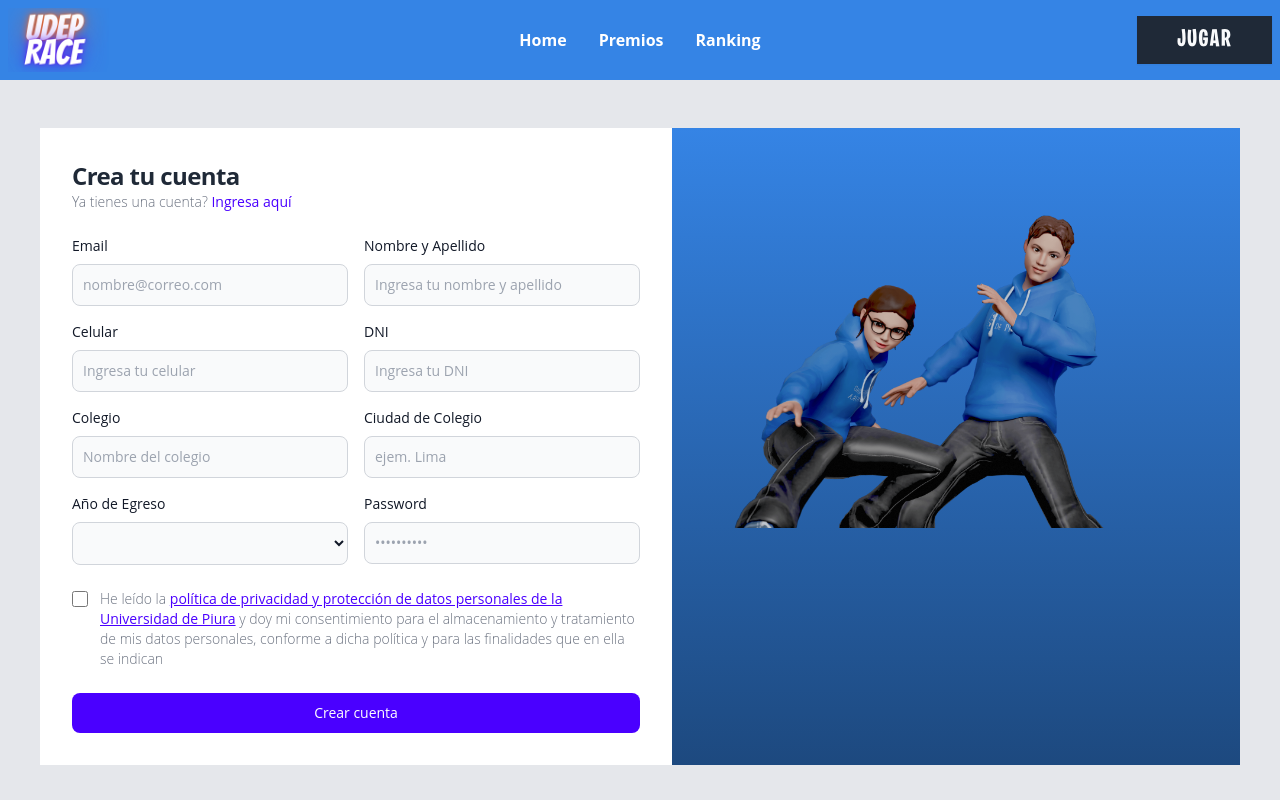
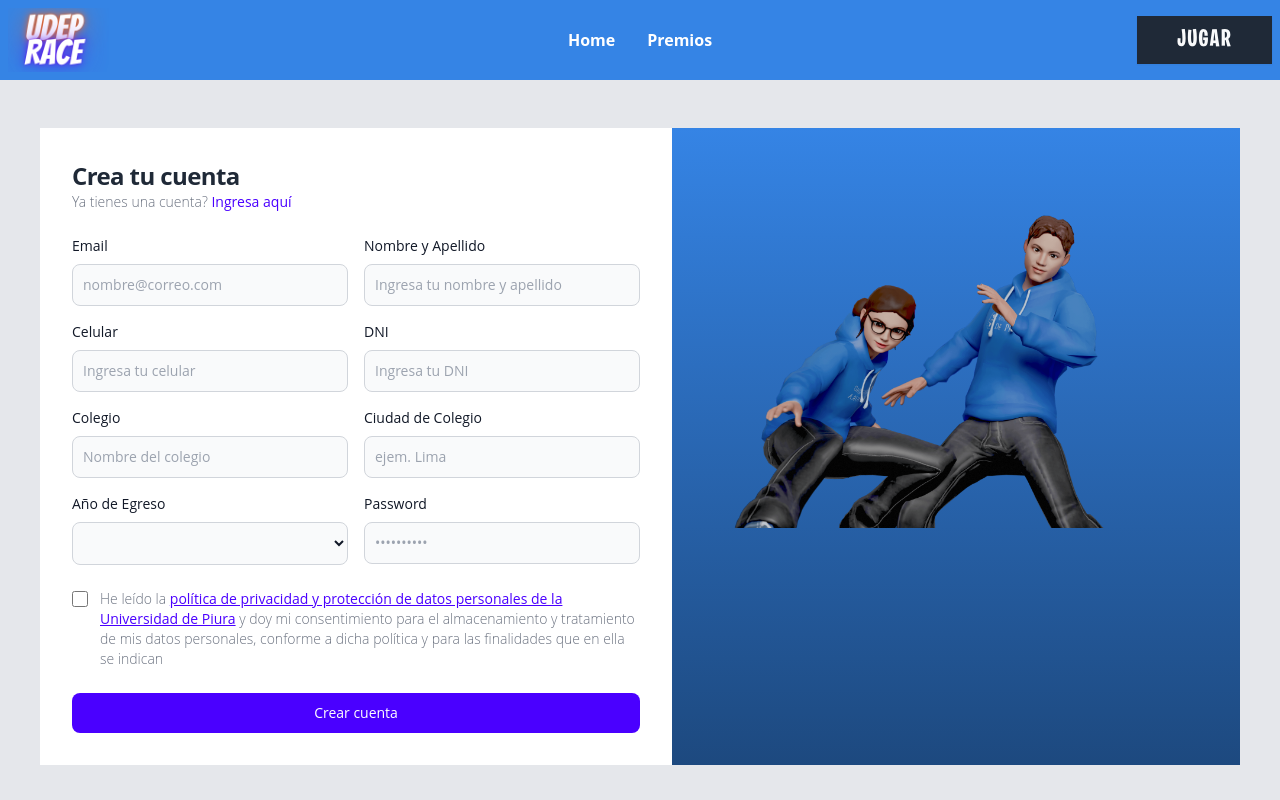
Before and after one commit to hansevangelista/udep-site, a Vue app: page /signup in a window 1280 px wide. Shown: the top 800 px of the page. Built offline with nearby package versions, Linux system fonts and the light colour scheme.

Commit message:
hice rank

```diff
--- a/src/views/Home.vue
+++ b/src/views/Home.vue
@@ -27,7 +27,7 @@
             class="menu menu-sm dropdown-content bg-base-100 rounded-box z-[1] mt-3 w-52 p-2 shadow">
             <li><a>Home</a></li>
             <li><a>Premios</a></li>
-            <li><a>Ranking</a></li>
+            <!-- <li><a>Ranking</a></li> -->
           </ul>
         </details>
 
@@ -37,7 +37,7 @@
         <ul class="menu menu-horizontal px-1" style="color: #fff; font-size: 16px; font-weight: bold;">
           <li><a>Home</a></li>
           <li><a>Premios</a></li>
-          <li><a>Ranking</a></li>
+          <!-- <li><a>Ranking</a></li> -->
         </ul>
       </div>
       <div class="navbar-end">
--- a/src/views/Login.vue
+++ b/src/views/Login.vue
@@ -79,7 +79,7 @@ async function submit() {
             class="menu menu-sm dropdown-content bg-base-100 rounded-box z-[1] mt-3 w-52 p-2 shadow">
             <li><a>Home</a></li>
             <li><a>Premios</a></li>
-            <li><a>Ranking</a></li>
+            <!-- <li><a>Ranking</a></li> -->
           </ul>
         </details>
 
@@ -91,7 +91,7 @@ async function submit() {
         <ul class="menu menu-horizontal px-1" style="color: #fff; font-size: 16px; font-weight: bold;">
           <li><a>Home</a></li>
           <li><a>Premios</a></li>
-          <li><a>Ranking</a></li>
+          <!-- <li><a>Ranking</a></li> -->
         </ul>
       </div>
       <div class="navbar-end">
--- a/src/views/Play.vue
+++ b/src/views/Play.vue
@@ -104,7 +104,7 @@ function reset() {
             class="menu menu-sm dropdown-content bg-base-100 rounded-box z-[1] mt-3 w-52 p-2 shadow">
             <li><a>Home</a></li>
             <li><a>Premios</a></li>
-            <li><a>Ranking</a></li>
+            <!-- <li><a>Ranking</a></li> -->
             <li><a @click="logout">Cerrar sesión</a></li>
           </ul>
         </details>
@@ -117,7 +117,7 @@ function reset() {
         <ul class="menu menu-horizontal px-1" style="color: #fff; font-size: 16px; font-weight: bold;">
           <li><a>Home</a></li>
           <li><a>Premios</a></li>
-          <li><a>Ranking</a></li>
+          <!-- <li><a>Ranking</a></li> -->
           <li><a @click="logout">Cerrar sesión</a></li>
         </ul>
       </div>
--- a/src/views/Signup.vue
+++ b/src/views/Signup.vue
@@ -97,7 +97,7 @@ async function submit() {
             class="menu menu-sm dropdown-content bg-base-100 rounded-box z-[1] mt-3 w-52 p-2 shadow">
             <li><a>Home</a></li>
             <li><a>Premios</a></li>
-            <li><a>Ranking</a></li>
+            <!-- <li><a>Ranking</a></li> -->
           </ul>
         </details>
 
@@ -109,7 +109,7 @@ async function submit() {
         <ul class="menu menu-horizontal px-1" style="color: #fff; font-size: 16px; font-weight: bold;">
           <li><a>Home</a></li>
           <li><a>Premios</a></li>
-          <li><a>Ranking</a></li>
+          <!-- <li><a>Ranking</a></li> -->
         </ul>
       </div>
       <div class="navbar-end">
--- a/src/views/Terms.vue
+++ b/src/views/Terms.vue
@@ -23,7 +23,7 @@
             class="menu menu-sm dropdown-content bg-base-100 rounded-box z-[1] mt-3 w-52 p-2 shadow">
             <li><a>Home</a></li>
             <li><a>Premios</a></li>
-            <li><a>Ranking</a></li>
+            <!-- <li><a>Ranking</a></li> -->
           </ul>
         </details>
 
@@ -35,7 +35,7 @@
         <ul class="menu menu-horizontal px-1" style="color: #fff; font-size: 16px; font-weight: bold;">
           <li><a>Home</a></li>
           <li><a>Premios</a></li>
-          <li><a>Ranking</a></li>
+          <!-- <li><a>Ranking</a></li> -->
         </ul>
       </div>
       <div class="navbar-end">
```
